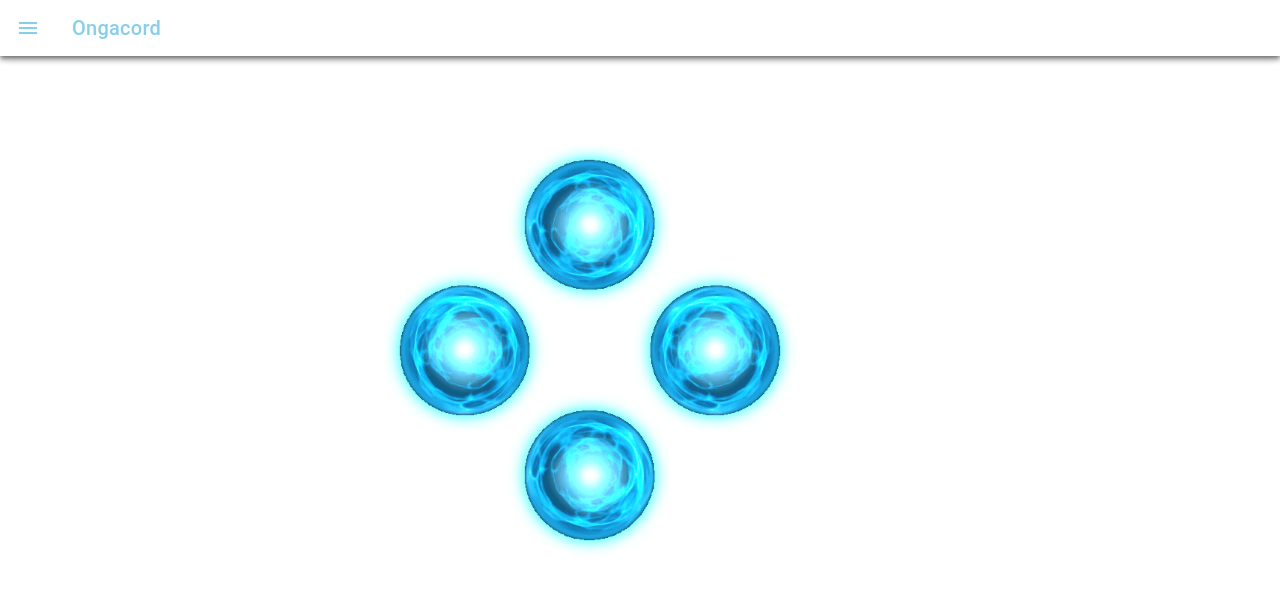
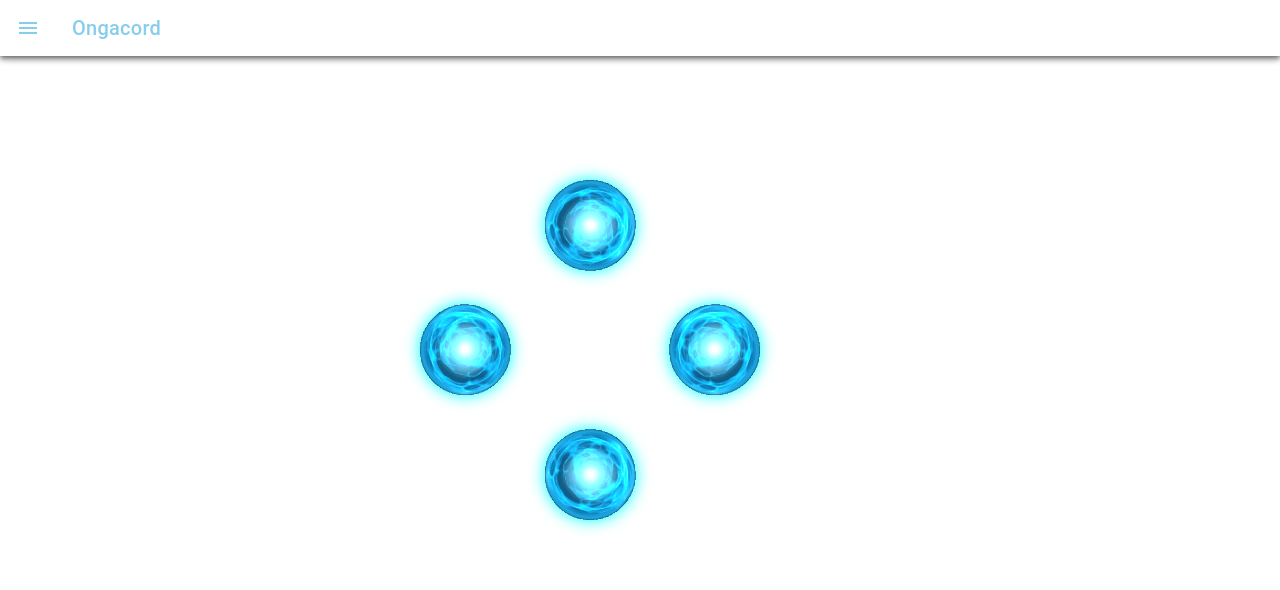
Before and after one commit to ArkDriveDev/Ongacord, a React (Vite) app: page /hologram in a window 1280 px wide. Shown: the top 590 px of the page. Built offline with nearby package versions, Linux system fonts and the light colour scheme.

Commit message:
minor css changes

```diff
--- a/src/pages/Hologram.css
+++ b/src/pages/Hologram.css
@@ -35,8 +35,8 @@
 
 /* Jellyfish image styling */
 .reflection-image img {
-  width: 100%;
-  height: 100%;
+  width: 70%;
+  height: 70%;
   object-fit: contain;
   filter: brightness(1.3) drop-shadow(0 0 8px cyan);
 }
```
